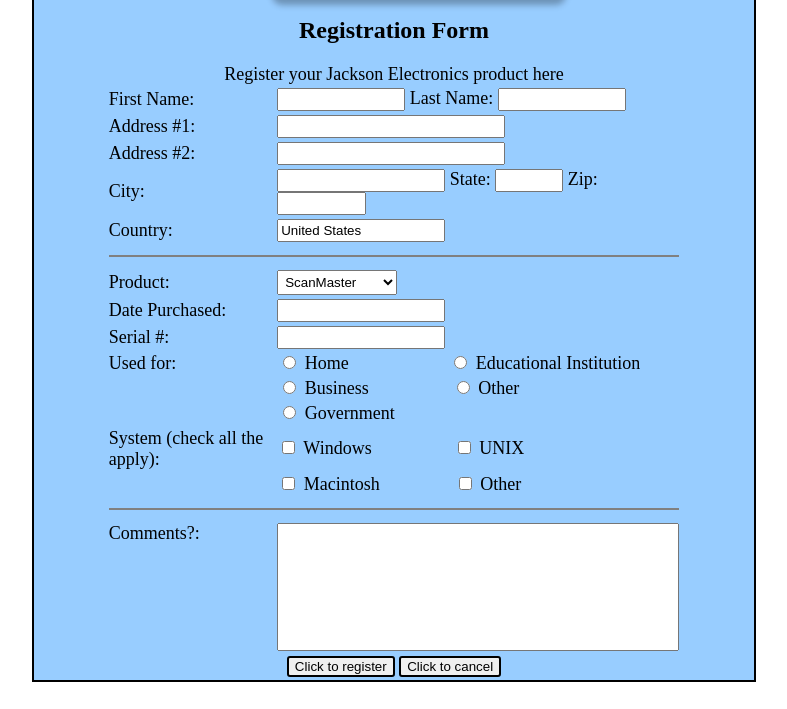
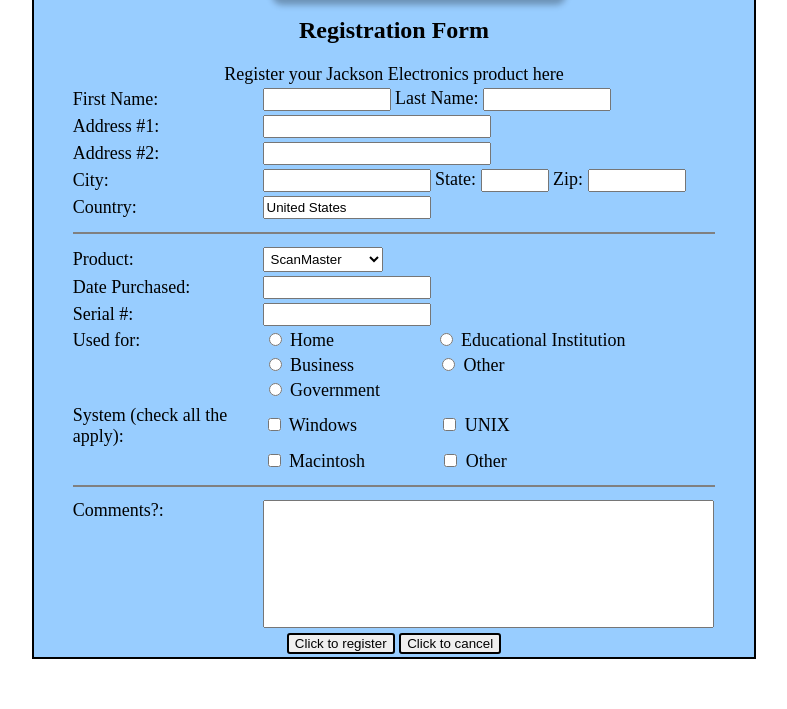
Before and after one commit to Memory-Container/Jackson-Electronics, a plain HTML site: page index.html in a window 1280 px wide. Shown: the part 91-800 px from the top of the page, without its empty margins (248-1035 px from the left). Drawn offline with Linux system fonts and the light colour scheme.

Commit message:
Small Changes (4)

```diff
--- a/index.html
+++ b/index.html
@@ -18,7 +18,7 @@
             </div>
         </div>
         <h2 style="text-align: center;">Registration Form</h2>
-        <table border="0" align="center" style="font-size: 18px; width: 80%;">
+        <table border="0" align="center" style="font-size: 18px; width: 90%;">
             <caption>Register your Jackson Electronics product here</caption>
             <tbody>
                 <tr>
```
